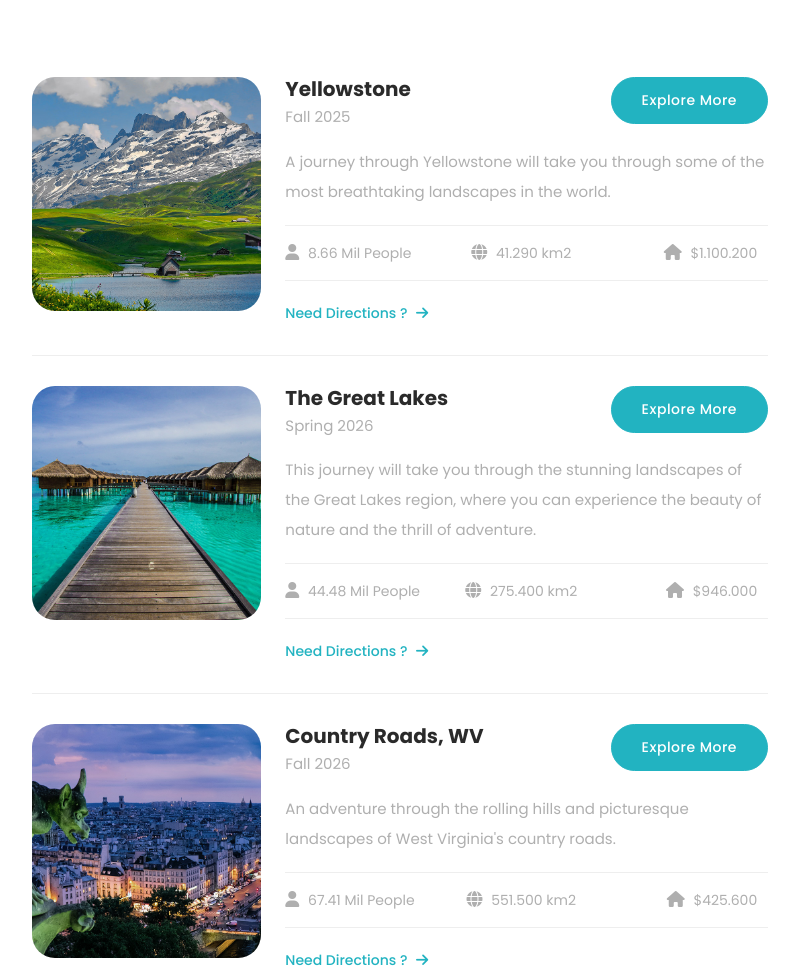
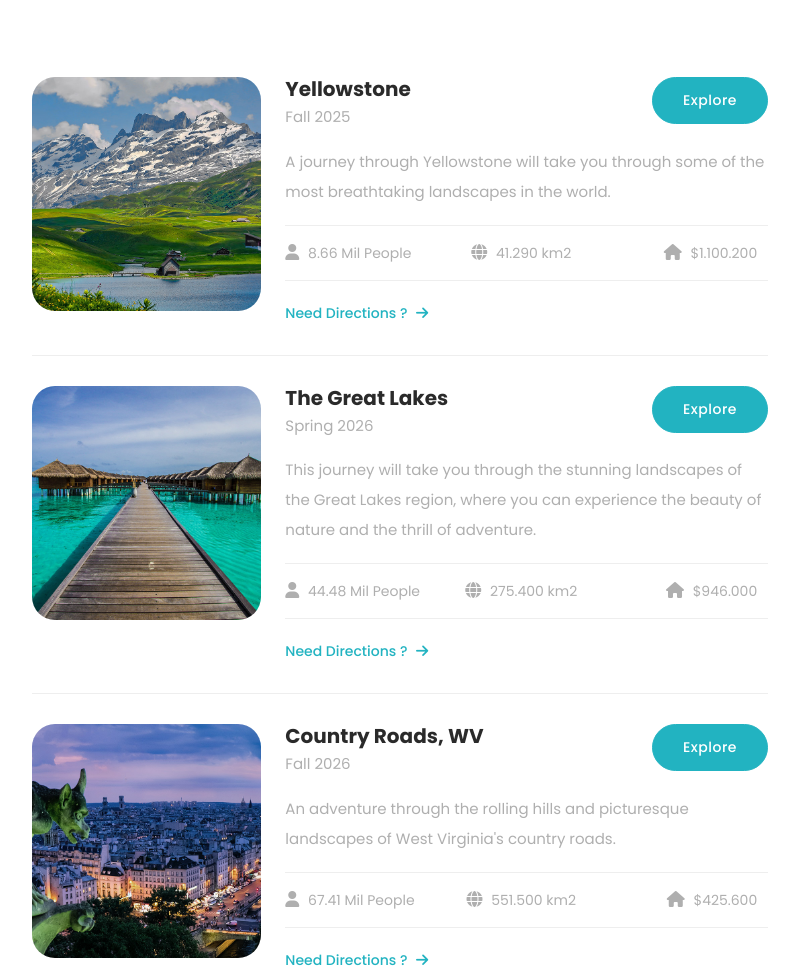
Before and after one commit to jwd83/mta, a plain HTML site: page index.html in a window 1280 px wide. Shown: the part 1195-2166 px from the top of the page, without its empty margins (50-849 px from the left). Drawn offline with nearby package versions, Linux system fonts and the light colour scheme.

Commit message:
fix: shorten "Explore More" links to "Explore"

```diff
--- a/index.html
+++ b/index.html
@@ -126,7 +126,7 @@ https://templatemo.com/tm-580-woox-travel
                         </div>
                         <div class="col-lg-3 col-sm-6 col-6">
                           <div class="main-button">
-                            <a href="about.html">Explore More</a>
+                            <a href="about.html">Explore</a>
                           </div>
                         </div>
                       </div>
@@ -168,7 +168,7 @@ https://templatemo.com/tm-580-woox-travel
                         </div>
                         <div class="col-lg-3 col-sm-6 col-6">
                           <div class="main-button">
-                            <a href="about.html">Explore More</a>
+                            <a href="about.html">Explore</a>
                           </div>
                         </div>
                       </div>
@@ -210,7 +210,7 @@ https://templatemo.com/tm-580-woox-travel
                         </div>
                         <div class="col-lg-3 col-sm-6 col-6">
                           <div class="main-button">
-                            <a href="about.html">Explore More</a>
+                            <a href="about.html">Explore</a>
                           </div>
                         </div>
                       </div>
@@ -252,7 +252,7 @@ https://templatemo.com/tm-580-woox-travel
                         </div>
                         <div class="col-lg-3 col-sm-6 col-6">
                           <div class="main-button">
-                            <a href="about.html">Explore More</a>
+                            <a href="about.html">Explore</a>
                           </div>
                         </div>
                       </div>
@@ -324,7 +324,7 @@ https://templatemo.com/tm-580-woox-travel
                           <h4>Yellowstone</h4>
                           <span>Fall 2025</span>
                           <div class="main-button">
-                            <a href="about.html">Explore More</a>
+                            <a href="about.html">Explore</a>
                           </div>
                           <p>
                             A journey through Yellowstone will take you through
@@ -360,7 +360,7 @@ https://templatemo.com/tm-580-woox-travel
                           <h4>The Great Lakes</h4>
                           <span>Spring 2026</span>
                           <div class="main-button">
-                            <a href="about.html">Explore More</a>
+                            <a href="about.html">Explore</a>
                           </div>
                           <p>
                             This journey will take you through the stunning
@@ -397,7 +397,7 @@ https://templatemo.com/tm-580-woox-travel
                           <h4>Country Roads, WV</h4>
                           <span>Fall 2026</span>
                           <div class="main-button">
-                            <a href="about.html">Explore More</a>
+                            <a href="about.html">Explore</a>
                           </div>
                           <p>
                             An adventure through the rolling hills and
```
